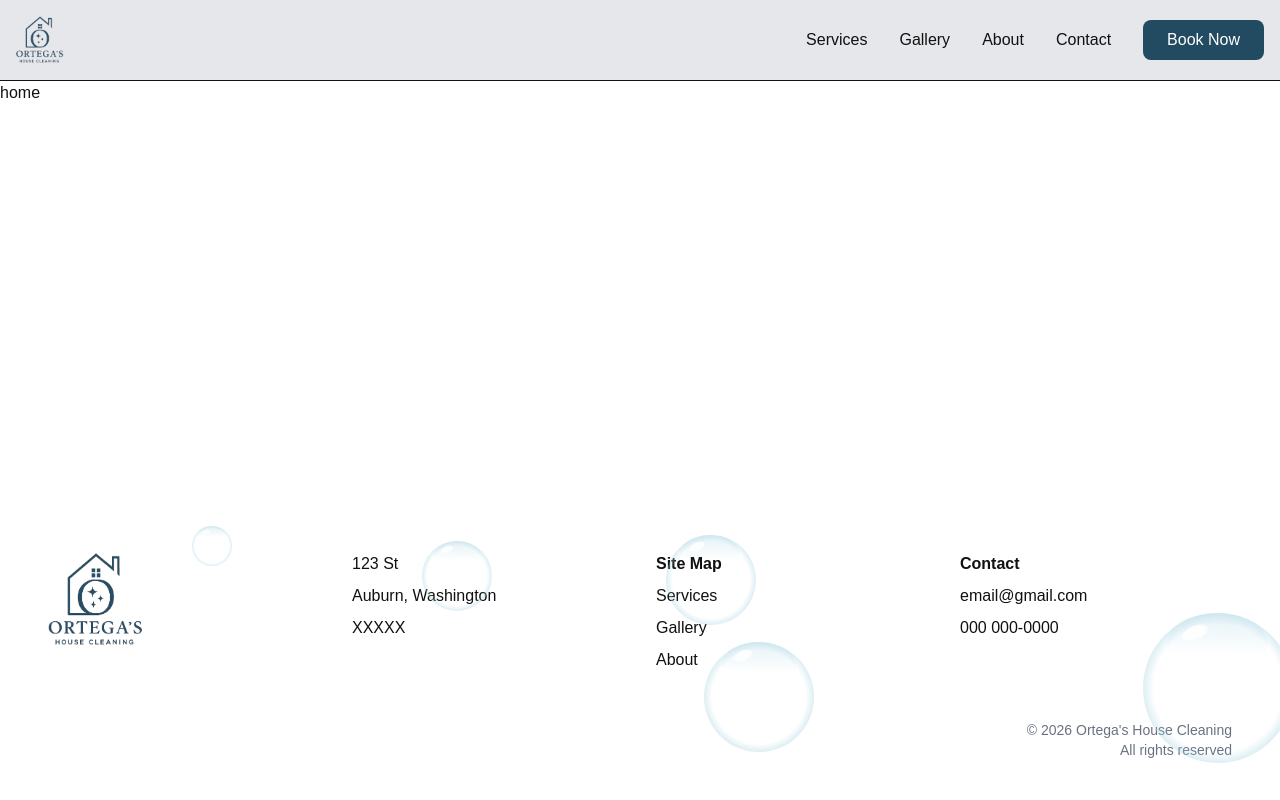
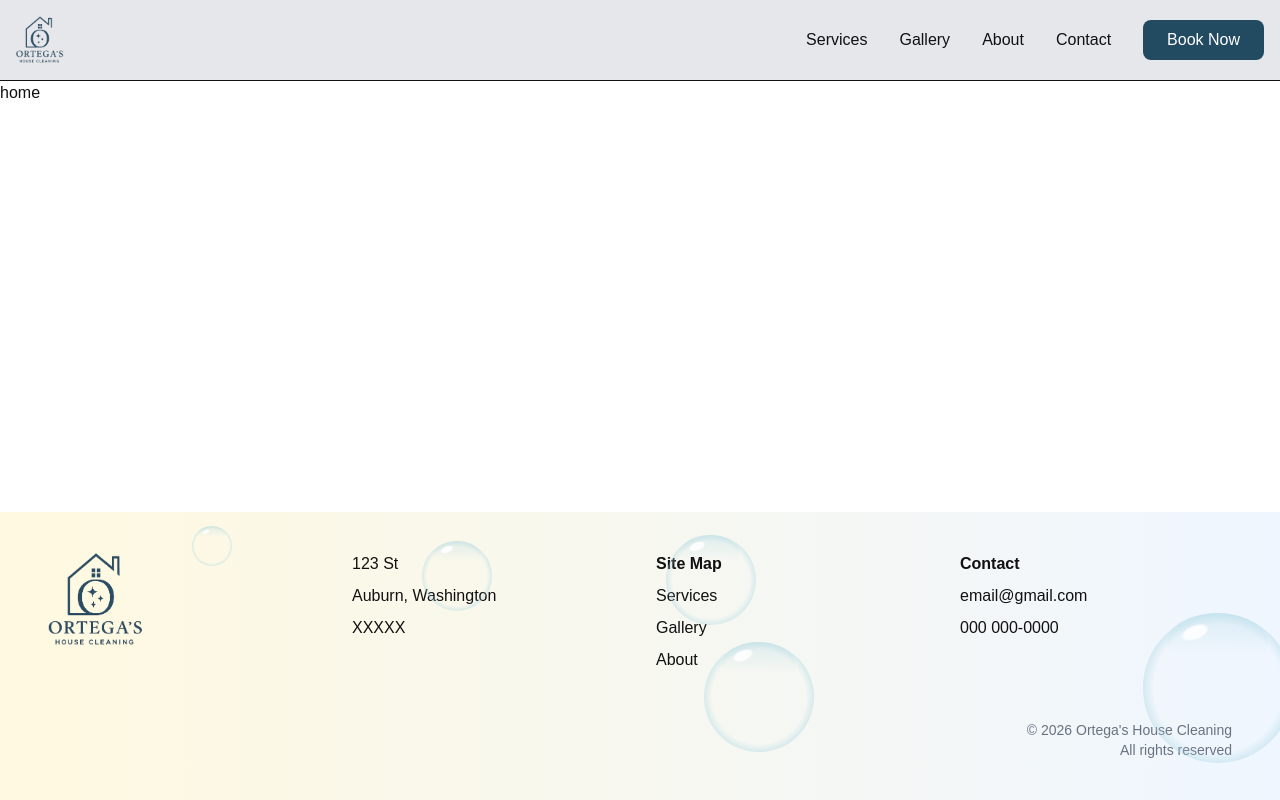
Before and after one commit to webimpactuw/ortegas-cleaning, a Next.js app: page / in a window 1280 px wide. Built offline with nearby package versions, Linux system fonts and the light colour scheme.

Commit message:
chore: add footer gradient CSS tokens

```diff
--- a/app/globals.css
+++ b/app/globals.css
@@ -3,6 +3,8 @@
 :root {
   --background: #ffffff;
   --foreground: #111111;
+  --footer-gradient-start: #FFF9E0;
+  --footer-gradient-end: #EFF6FF;
 }
 
 @theme inline {
```
